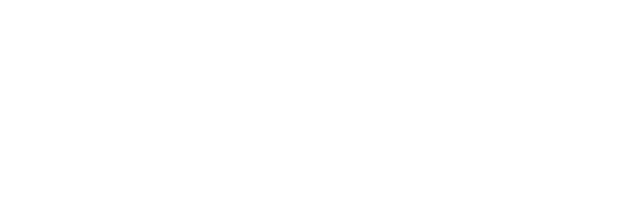
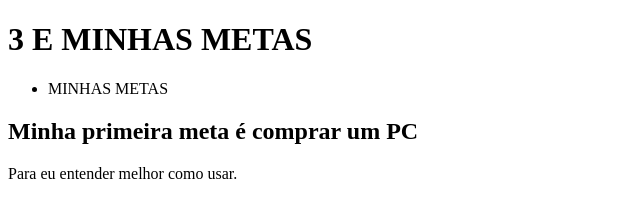
Before and after one commit to danilokulcheski/metas3E, a plain HTML site: page index.html in a window 1280 px wide. Shown: the whole page, without its empty margins (0-640 px from the left). Drawn offline with Linux system fonts and the light colour scheme.

Commit message:
okjkhyjhkhjkjhk

```diff
--- a/index.html
+++ b/index.html
@@ -1,11 +1,20 @@
 <!DOCTYPE html>
-<html lang="en">
+<html lang="pt-BR">
 <head>
     <meta charset="UTF-8">
     <meta name="viewport" content="width=device-width, initial-scale=1.0">
-    <title>Document</title>
+    <title>MINHAS METAS!!!!!!!!</title>
 </head>
 <body>
-
+    <header>
+        <h1>3 E MINHAS METAS</h1>
+        <ul>
+            <li> MINHAS METAS</li>
+        </ul>
+    </header>
+    <section class="META 1">
+        <h2 class="title">Minha primeira meta é comprar um PC</h2>
+        <p class=”importancia”>Para eu entender melhor como usar.</p>
+    </section>
 </body>
 </html>
```
